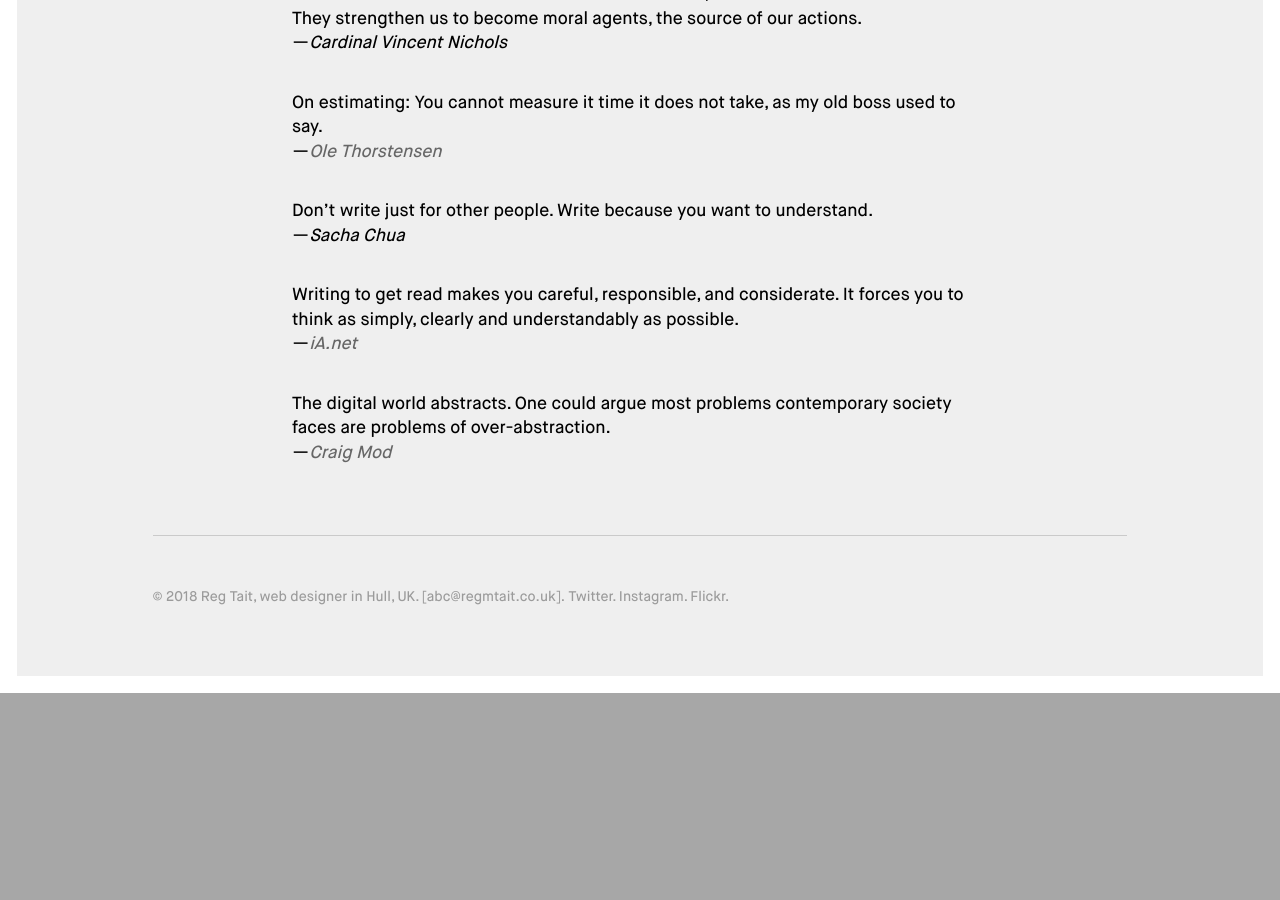
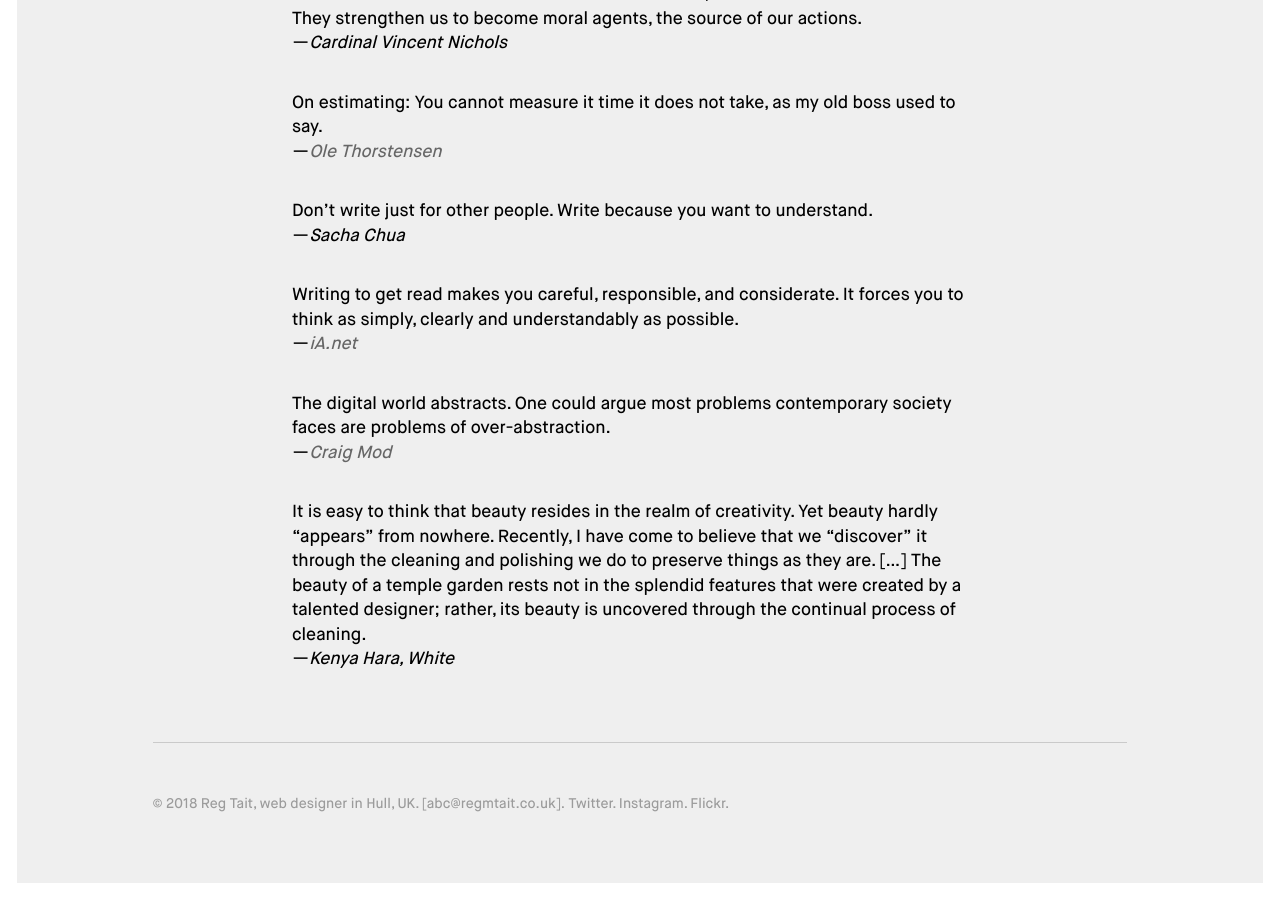
Before and after one commit to regmtait/regmtait.co.uk, a Jekyll site: the page built from quotes.md, in a window 1280 px wide and 900 px high, scrolled down 2037 px. Built offline with Jekyll 4.4.1, drawn with Linux system fonts in a browser that asks for light colours; before the commit the page ends 2730 px from its top, so only the background shows below that.

Commit message:
Another Kenya Hara quote

```diff
--- a/quotes.md
+++ b/quotes.md
@@ -61,3 +61,5 @@ Just a list of quotes that I like.
 > Writing to get read makes you careful, responsible, and considerate. It forces you to think as simply, clearly and understandably as possible.<br>—<cite>[iA.net](https://ia.net/topics/take-the-power-back/)</cite>
 
 > The digital world abstracts. One could argue most problems contemporary society faces are problems of over-abstraction.<br>—<cite>[Craig Mod](https://craigmod.com/essays/offscreen_interview/)</cite>
+
+> It is easy to think that beauty resides in the realm of creativity. Yet beauty hardly "appears" from nowhere. Recently, I have come to believe that we "discover" it through the cleaning and polishing we do to preserve things as they are. [...] The beauty of a temple garden rests not in the splendid features that were created by a talented designer; rather, its beauty is uncovered through the continual process of cleaning.<br>—<cite>Kenya Hara, <i>White</i></cite>
```
